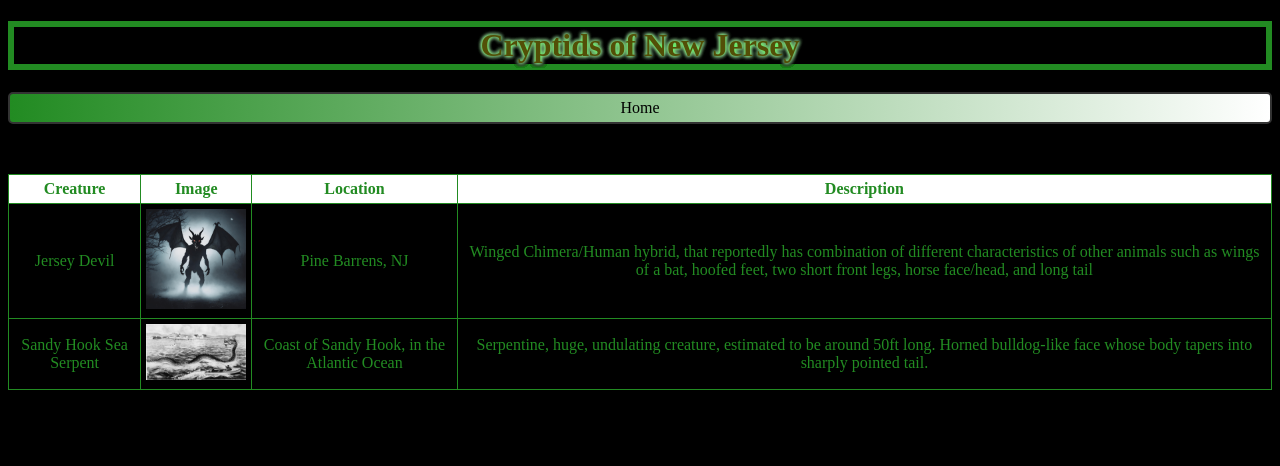
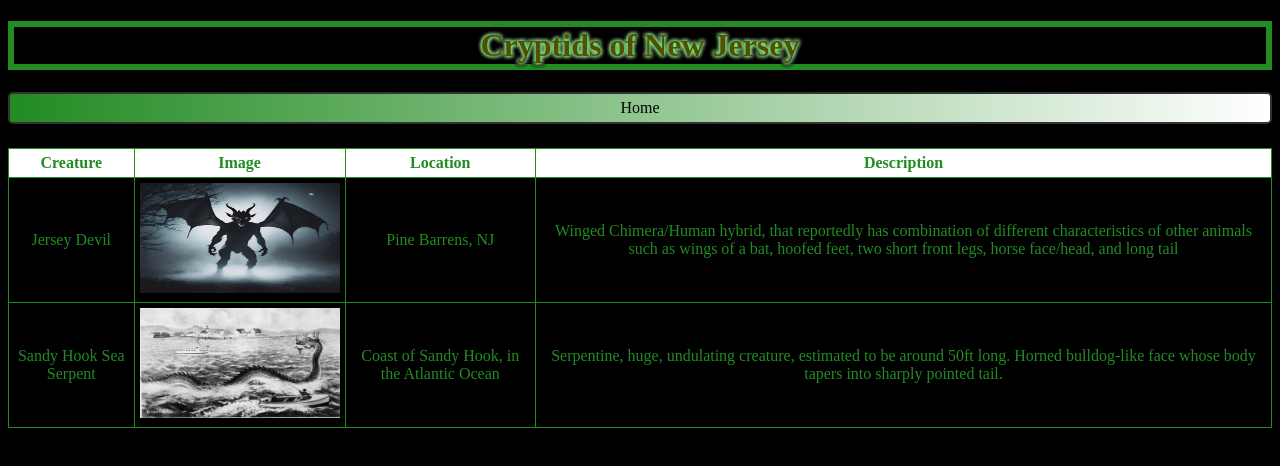
Before and after one commit to ant05man/Cryptid-World, a React (Vite) app: page /states/new-jersey in a window 1280 px wide. Shown: the top 466 px of the page. Built offline with nearby package versions, Linux system fonts and the light colour scheme.

Commit message:
increased the size of the images in the nj page

```diff
--- a/src/styles/new-jersey.css
+++ b/src/styles/new-jersey.css
@@ -34,7 +34,7 @@ color:black;
 table {
 width: 100%;
 border-collapse: collapse;
-margin-top: 50px;
+margin-top: 0px;
 }
 
 th, td {
@@ -48,6 +48,6 @@ th {
 }
 
 img {
-    max-width: 100px;
-    height: auto;
+    height: 110px;
+    width: 200px;
 }
```
